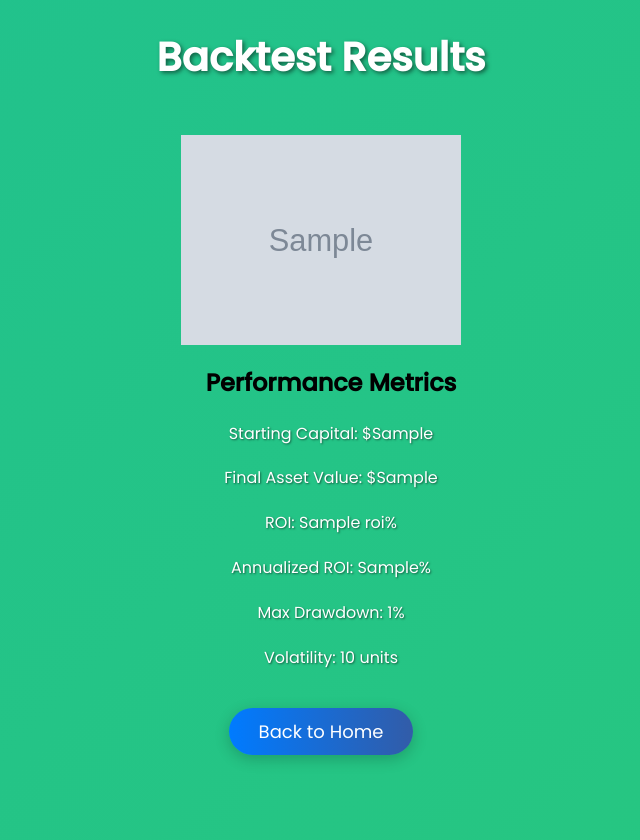
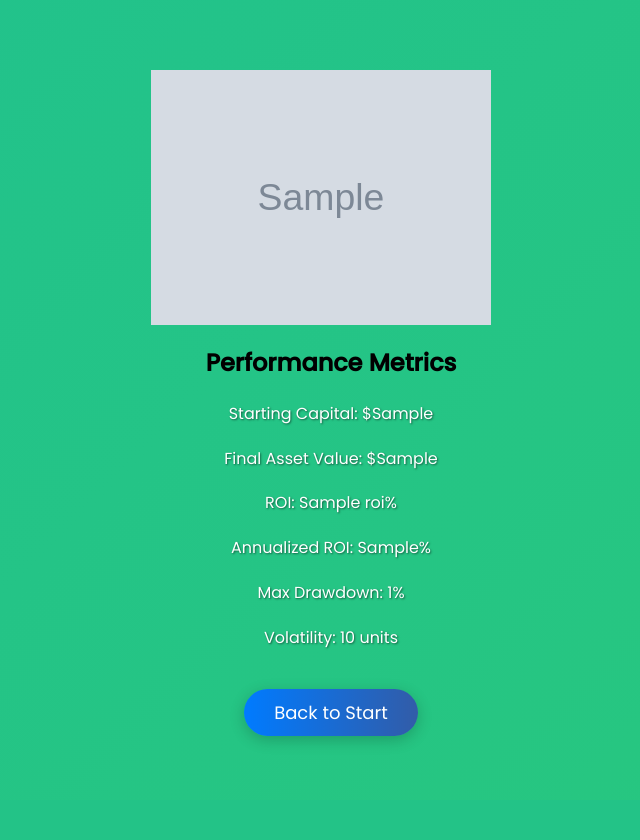
Before and after one commit to evanwohl/TrendTester, a Flask app: template templates/results.html in a window 1280 px wide. Shown: the whole page, without its empty margins (319-959 px from the left). After the commit the page ends 745 px from the top, so only its background shows below. Run offline with Flask 3, Linux system fonts and the light colour scheme; the template is opened without the code that fills it: most values are stand-ins (such as "Sample title", 1, 10 or a date in 2020); grey boxes marked "Sample" are stand-in pictures.

Commit message:
Add files via upload

```diff
--- a/app.py
+++ b/app.py
@@ -1,6 +1,5 @@
 from datetime import datetime
-
-from flask import Flask, render_template, request, redirect, url_for, session
+from flask import Flask, render_template, request
 import logic
 app = Flask(__name__)
 @app.route('/')
@@ -22,7 +21,10 @@ def build():
                 signal_dict[item.split(" ")[0]] = request.form[item]
         balances = []
         for ticker in tickers:
-            data = logic.prep_data_calculate_indicators(ticker, request.form.getlist('indicator'), int(request.form['start_year']), request.form.to_dict())
+            data = logic.prep_data_calculate_indicators(ticker,
+                                                        request.form.getlist('indicator'),
+                                                        int(request.form['start_year']),
+                                                        request.form.to_dict())
             balance = logic.backtest_strategy(data, signal_dict, ticker)
             balances.append(balance)
         max_len = max([len(balance) for balance in balances])
@@ -36,14 +38,12 @@ def build():
                 max_drawdown_percent = max(max_drawdown_percent,
                                            (portfolio_value[j] -
                                             portfolio_value[i]) / portfolio_value[i])
-        print(max_drawdown_percent)
         roi = ((portfolio_value[-1] - portfolio_value[0]) / portfolio_value[0])
         start_year = int(request.form['start_year'])
         current_year = datetime.now().year
         num_years = current_year - start_year
         annualized_roi = (1 + roi) ** (1 / num_years) - 1
-        print(roi, annualized_roi, max_drawdown_percent)
-        plot_img = logic.interepret_results(portfolio_value)
+        plot_img = logic.plot_results(portfolio_value)
         volatility = logic.calculate_volatility(portfolio_value)
         initial_investment = 100 * len(tickers)
         final_investment_value = round(portfolio_value[-1], 2)
@@ -65,8 +65,10 @@ def build():
             "ROC": ("Rate of Change", ["Period", "Buy Signal", "Sell Signal"]),
             "WR": ("Williams %R", ["Period", "Buy Signal", "Sell Signal"]),
         }
-        selected_indicator_parameters = {indicator: indicator_parameters[indicator] for indicator in indicators}
-        return render_template('build.html', indicators=selected_indicator_parameters)
+        selected_indicator_parameters = {
+            indicator: indicator_parameters[indicator] for indicator in indicators}
+        return render_template('build.html',
+                               indicators=selected_indicator_parameters)
 
 
 if __name__ == '__main__':
--- a/logic.py
+++ b/logic.py
@@ -1,12 +1,6 @@
-import urllib
-import matplotlib.dates as mdates
-import matplotlib.ticker as ticker
-from datetime import datetime, timedelta
-
 import numpy as np
 import pandas as pd
 import yfinance as yf
-import pandas
 import matplotlib.pyplot as plt
 import base64
 from io import BytesIO
@@ -106,6 +100,13 @@ def prep_data_calculate_indicators(ticker, indicators, start_year, args):
     return data
 
 def backtest_strategy(df, args, ticker):
+    """
+    Backtest the trading strategy using the given data and strategy parameters
+    :param df: a pandas dataframe containing the stock data and indicator values
+    :param args: a dictionary containing the strategy parameters
+    :param ticker: a string representing the stock ticker
+    :return: a list of floats representing the portfolio balance over time
+    """
     df = df.dropna()
     params = {}
     so = False
@@ -151,7 +152,6 @@ def backtest_strategy(df, args, ticker):
             if signal:
                 print(f"BUY {balance[-1] / row['Close']} SHARES {ticker} AT ${row['Close']} ON {index}")
                 current_position = balance[-1] / row['Close']
-    print(balance)
     return balance
 
 def calculate_volatility(portfolio_balance):
@@ -161,7 +161,12 @@ def calculate_volatility(portfolio_balance):
     :return: a float representing the volatility of the portfolio
     """
     return np.std(portfolio_balance)
-def interepret_results(portfolio_balance):
+def plot_results(portfolio_balance):
+    """
+    Create a plot of the portfolio balance over time
+    :param portfolio_balance: a list of floats representing the portfolio balance over time
+    :return:
+    """
     portfolio_balance = pd.DataFrame(portfolio_balance, columns=['Balance'])
     portfolio_balance['50 day avg'] = portfolio_balance['Balance'].rolling(window=50).mean()
     fig, ax = plt.subplots(figsize=(10, 6))
@@ -187,10 +192,4 @@ fnc = {
     "WR": calculate_wr
 }
 if __name__ == '__main__':
-    tickers = ['AAPL', 'MSFT']
-    indicators = ['RSI',]
-    start_year = 2010
-    holder = []
-    for ticker in tickers:
-        data = prep_data_calculate_indicators(ticker, indicators, start_year)
-        holder.append(data)
+    pass
--- a/templates/results.html
+++ b/templates/results.html
@@ -22,13 +22,14 @@
             flex-direction: row;
             justify-content: center;
             align-items: center;
-            height: 100vh;
+            height: auto;
             text-align: center;
             padding: 20px;
             max-width: 800px;
             margin: 0 auto;
             animation: slideIn 1s ease;
             transition: transform 1s ease;
+            position: relative;
         }
 
         h1 {
@@ -115,9 +116,8 @@
 </head>
 <body>
     <div class="container">
-        <h1 style="position: absolute; top: 0; left: 50%; transform: translate(-50%, 0);">Backtest Results</h1>
         <div style="display: flex; flex-direction: column; align-items: center;">
-            <img src="{{ plot_img }}" alt="Plot" style="max-width: 70%; margin-top: 50px;">
+            <img src="{{ plot_img }}" alt="Plot" style="max-width: 85%; margin-top: 50px;">
             <div class="results">
                 <h2>Performance Metrics</h2>
                 <p>Starting Capital: ${{ initial_investment }}</p>
@@ -126,8 +126,9 @@
                 <p>Annualized ROI: {{ annualized_roi }}%</p>
                 <p>Max Drawdown: {{ max_drawdown_percent }}%</p>
                 <p>Volatility: {{ volatility }} units</p>
+                <a href="/start" class="btn">Back to Start</a>
             </div>
-            <a href="/" class="btn">Back to Home</a>
+
         </div>
     </div>
 </body>
```
Also changed, not shown: templates/build.html (+11 -0 lines).
